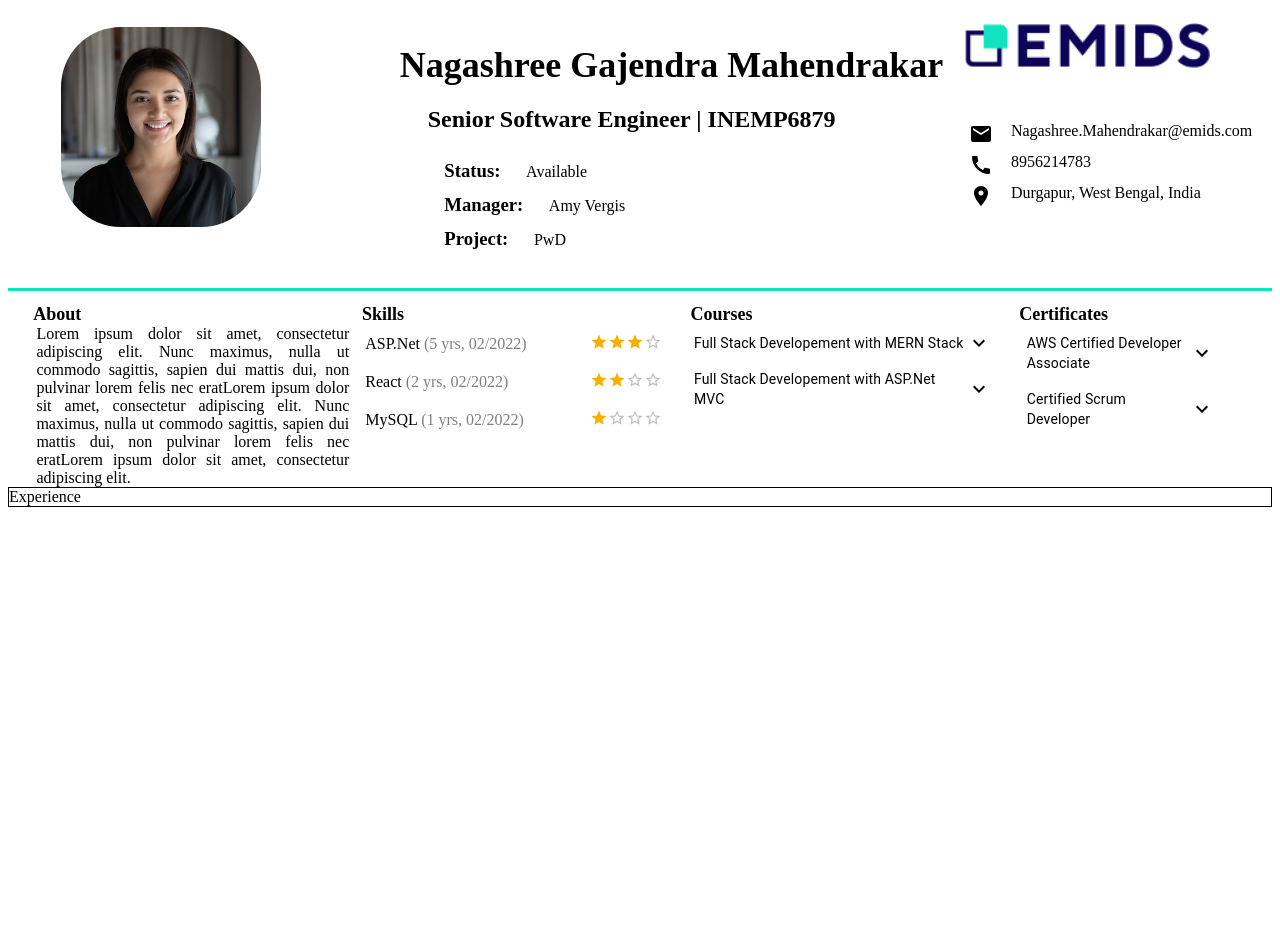
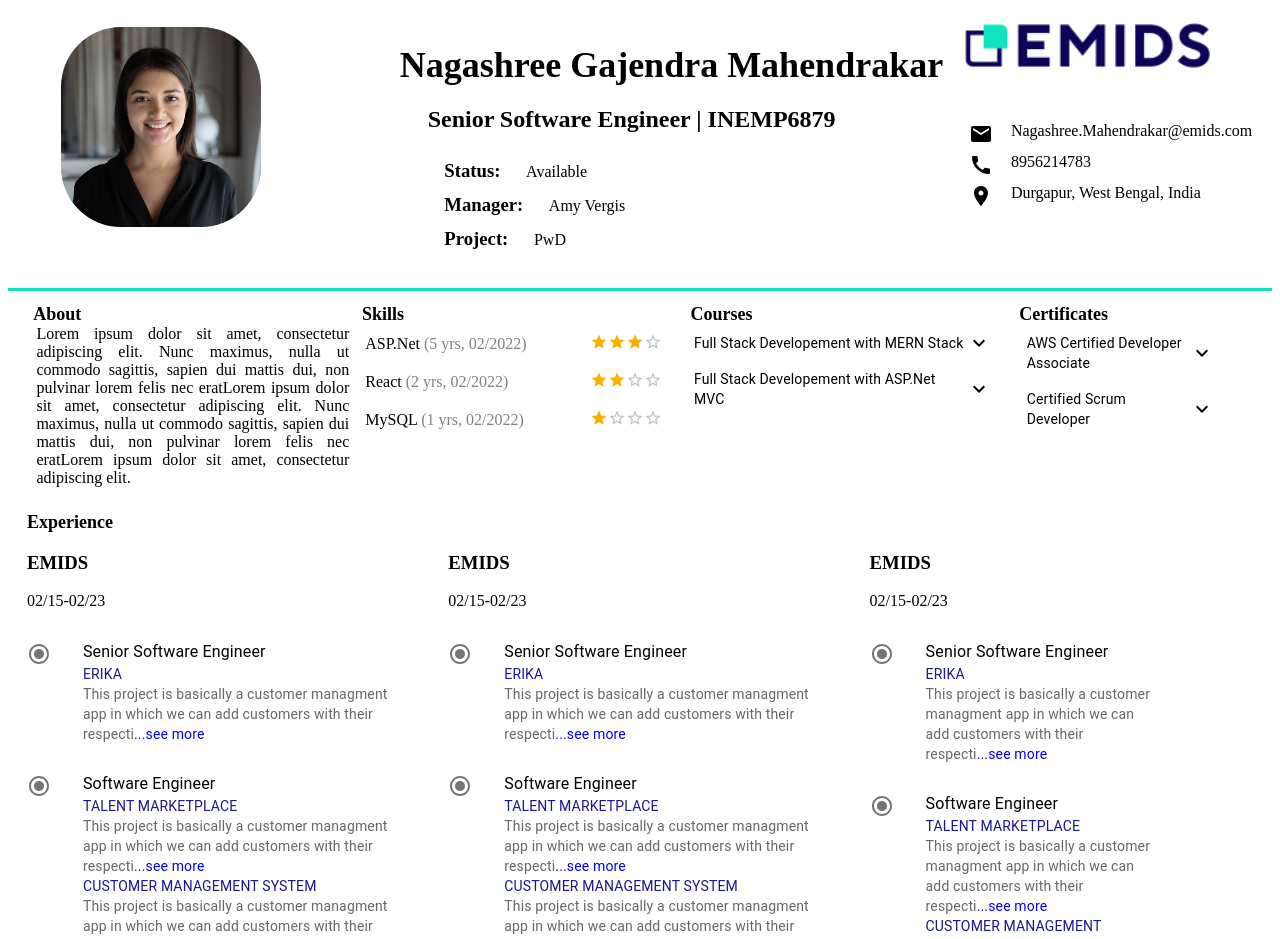
Before and after one commit to ranjanshivangi/Marketplace, a React (Create React App) app in the folder Marketplace-React/: page /profile/1 in a window 1280 px wide. Shown: the top 939 px of the page. Before the commit the page ends 800 px from the top, so only its background shows below. Built offline with nearby package versions, Linux system fonts and the light colour scheme.

Commit message:
Added experience in profile page

```diff
--- a/Marketplace-React/src/App.js
+++ b/Marketplace-React/src/App.js
@@ -3,7 +3,7 @@
 import Dashboard from './pages/Dashboard/dashboard.jsx';
 import Employees from './pages/employees/employees.jsx';
 import Profile from './pages/profile/profile.jsx';
-
+import Experience from './components/experience/experience.jsx';
 import {
   BrowserRouter as Router,
   Routes,
@@ -20,6 +20,7 @@
           <Route path="view/:id" element={<JobDescription/>}></Route>
           <Route path="/employees/" element={<Employees/>}></Route>
           <Route path="/profile/:id" element={<Profile/>}></Route>
+          <Route path="/exp" element={<Experience/>}></Route>
         </Routes>
       </Router>
     </div>
--- /dev/null
+++ b/Marketplace-React/src/components/experience/experience.jsx
@@ -0,0 +1,93 @@
+import React from "react";
+import '../experience/experience.scss';
+import List from '@mui/material/List';
+import ListItem from '@mui/material/ListItem';
+import ListItemButton from '@mui/material/ListItemButton';
+import ListItemIcon from '@mui/material/ListItemIcon';
+import ListItemText from '@mui/material/ListItemText';
+import RadioButtonCheckedIcon from '@mui/icons-material/RadioButtonChecked';
+import { Typography } from "@mui/material";
+
+
+const Experience = () => {
+    const [showMore, setShowMore] = React.useState(false);
+    const [text] = React.useState("This project is basically a customer managment app in which we can add customers with their respective name, email, city, state and can perform CRUD operation and we can add individual orders for each customers.")
+    return (
+        <div className="expbox">
+            <h3>EMIDS</h3>
+            <p>02/15-02/23</p>
+            <List disablePadding>
+                <ListItem disablePadding >
+                    <ListItemButton disableGutters alignItems="flex-start">
+                        <ListItemIcon>
+                            <RadioButtonCheckedIcon />
+                        </ListItemIcon>
+                        <ListItemText primary="Senior Software Engineer"
+                            secondary={
+                                <React.Fragment>
+                                    <Typography
+                                        component="div"
+                                        variant="h8"
+                                        color="rgb(24, 24, 145)"
+                                    >
+                                        ERIKA
+                                    </Typography >
+
+                                    {showMore ? text : `${text.substring(0, 100)}`}
+
+                                    <span className="seemore" onClick={() => setShowMore(!showMore)
+                                    }>
+                                        {showMore ? "...see less" : "...see more"}
+                                    </span>
+                                </React.Fragment>
+                            } />
+
+                    </ListItemButton>
+                </ListItem>
+            </List>
+            <List disablePadding>
+                <ListItem disablePadding >
+                    <ListItemButton disableGutters alignItems="flex-start">
+                        <ListItemIcon>
+                            <RadioButtonCheckedIcon />
+                        </ListItemIcon>
+                        <ListItemText primary="Software Engineer"
+                            secondary={
+                                <React.Fragment>
+                                    <Typography
+                                        component="div"
+                                        variant="body2"
+                                        color="rgb(24, 24, 145)"
+                                    >
+                                        TALENT MARKETPLACE
+                                    </Typography>
+                                    {showMore ? text : `${text.substring(0, 100)}`}
+
+                                    <span className="seemore" onClick={() => setShowMore(!showMore)
+                                    }>
+                                        {showMore ? "...see less" : "...see more"}
+                                    </span>
+                                    <Typography
+                                        component="div"
+                                        variant="body2"
+                                        color="rgb(24, 24, 145)"
+                                    >
+                                        CUSTOMER MANAGEMENT SYSTEM
+                                    </Typography>
+                                    {showMore ? text : `${text.substring(0, 100)}`}
+
+                                    <span className="seemore" onClick={() => setShowMore(!showMore)
+                                    }>
+                                        {showMore ? "...see less" : "...see more"}
+                                    </span>
+                                </React.Fragment>
+                            } />
+
+                    </ListItemButton>
+                </ListItem>
+            </List>
+        </div>
+    )
+
+}
+export default Experience;
--- /dev/null
+++ b/Marketplace-React/src/components/experience/experience.scss
@@ -0,0 +1,13 @@
+.expbox{
+    //border: 1px solid black;
+    height: auto;
+    width: 90%;
+}
+.seemore{
+    color: blue;
+    align-self: flex-end;
+}
+.projectdetails{
+    display: flex;
+    justify-content: space-between;
+}
--- a/Marketplace-React/src/pages/profile/profile.jsx
+++ b/Marketplace-React/src/pages/profile/profile.jsx
@@ -13,15 +13,15 @@
 import ExpandLess from '@mui/icons-material/ExpandLess';
 import ExpandMore from '@mui/icons-material/ExpandMore';
 import ListItemButton from '@mui/material/ListItemButton';
-
+import Experience from "../../components/experience/experience";
 
 const Profile = () => {
     const [openForCourse, setOpenForCourse] = React.useState(-1);
     const [openForCertificate, setOpenForCertificate] = React.useState(-1);
     return (
-        <Grid container style={{ height: 'auto'   }}>
-            <Grid container style={{borderBlockEnd:'3px solid #0FE4BD'}}>
-            <Grid item xs={12} sm={6} md={3} style={{ height: '35vh'}}>
+        <Grid container style={{ height: 'auto' }}>
+            <Grid container style={{ borderBlockEnd: '3px solid #0FE4BD' }}>
+                <Grid item xs={12} sm={6} md={3} style={{ height: '35vh' }}>
                     <div className="Profile">
                         <img className="prpfilrPic" src={require('../../resources/profilePic.jfif')} />
                     </div>
@@ -40,7 +40,7 @@
                 <Grid item xs={12} sm={6} md={3} style={{ height: 'auto' }}>
                     <div className="contact" >
                         <img className="e-logo" src={require('../../resources/emlogo.jfif')} />
-                    <div style={{marginTop:'5%'}}>
+                        <div style={{ marginTop: '5%' }}>
                             <div className="contact-icon-con"><div className="contact-icon"><EmailIcon /></div>
                                 <div className="p">Nagashree.Mahendrakar@emids.com</div></div>
                             <div className="contact-icon-con"><div className="contact-icon"><CallIcon /></div> <div className="p">8956214783</div></div>
@@ -49,11 +49,11 @@
                     </div>
                 </Grid>
             </Grid>
-                <Grid item xs={12} sm={6} md={3} style={{ height: 'auto' ,marginLeft:'2%' ,marginTop:'1%'}}>
+            <Grid item xs={12} sm={6} md={3} style={{ height: 'auto', marginLeft: '2%', marginTop: '1%' }}>
                 <div className="tittle">About</div>
-                    <div className="about" style={{marginLeft:'1%'}}>{profilejson.AboutMe}</div>
+                <div className="about" style={{ marginLeft: '1%' }}>{profilejson.AboutMe}</div>
             </Grid>
-                <Grid item xs={12} sm={6} md={3} style={{ height: 'auto',marginLeft:'1%',marginTop:'1%' }}>
+            <Grid item xs={12} sm={6} md={3} style={{ height: 'auto', marginLeft: '1%', marginTop: '1%' }}>
                 <div className="tittle">Skills</div>
                 <div className="about">
                     <List dense={true} disableGutters={true} disablePadding={true}>
@@ -65,17 +65,17 @@
                     </List>
                 </div>
             </Grid>
-                <Grid item xs={12} sm={6} md={3} style={{ height: 'auto',marginLeft:'1%',marginTop:'1%'}}>
+            <Grid item xs={12} sm={6} md={3} style={{ height: 'auto', marginLeft: '1%', marginTop: '1%' }}>
                 <div className="tittle">Courses</div>
                 <div className="about">
-                    <List style={{fontSize:'12px'}}dense={true} disableGutters={true} disablePadding={true}>
+                    <List style={{ fontSize: '12px' }} dense={true} disableGutters={true} disablePadding={true}>
                         {profilejson.Courses.map((course, index) => (<><ListItemButton onClick={() => setOpenForCourse(openForCourse === index ? -1 : index)}>
-                            <ListItemText  primary={course.Name} />{openForCourse === index ? <ExpandLess /> : <ExpandMore />}</ListItemButton><Collapse in={openForCourse === index} timeout="auto" unmountOnExit><List component="div" disablePadding> <ListItemText sx={{ pl: 4 }} secondary={`- ${course.Type}`} /> <ListItemText sx={{ pl: 4 }} secondary={`- ${course.Date}`} /> <ListItemText sx={{ pl: 4 }} secondary={`- from ${course.From}`} /></List>
+                            <ListItemText primary={course.Name} />{openForCourse === index ? <ExpandLess /> : <ExpandMore />}</ListItemButton><Collapse in={openForCourse === index} timeout="auto" unmountOnExit><List component="div" disablePadding> <ListItemText sx={{ pl: 4 }} secondary={`- ${course.Type}`} /> <ListItemText sx={{ pl: 4 }} secondary={`- ${course.Date}`} /> <ListItemText sx={{ pl: 4 }} secondary={`- from ${course.From}`} /></List>
                             </Collapse></>))}
                     </List>
                 </div>
             </Grid>
-                <Grid item xs={12} sm={6} md={2} style={{ height: 'auto' ,marginLeft:'1%' ,marginTop:'1%'}}>
+            <Grid item xs={12} sm={6} md={2} style={{ height: 'auto', marginLeft: '1%', marginTop: '1%' }}>
                 <div className="tittle">Certificates</div>
                 <div className="about">
                     <List dense={true} disableGutters disablePadding>{profilejson.Certification.map((certificate, index) => (<>
@@ -86,9 +86,19 @@
                 </div>
             </Grid>
 
-                <Grid item xs={12} style={{ border: '1px solid black', width: '20vw', height: 'auto' }}> Experience
+            <Grid item xs={12} style={{ height: 'auto', marginLeft: '1.5%', marginTop: '2%' }} flexDirection="row">
+                <div className="tittle">Experience</div>
+                </Grid>
+                <Grid item xs={12} sm={6} md={4} style={{ height: 'auto', marginLeft: '1.5%' }}>
+                    <Experience />
+                </Grid>
+                <Grid item xs={12} sm={6} md={4} style={{ height: 'auto'}}>
+                    <Experience />
+                </Grid>
+                <Grid item xs={12} sm={6} md={3} style={{ height: 'auto' }}>
+                    <Experience />
+                </Grid>
 
-                </Grid>
 
         </Grid>
     )
--- a/Marketplace-React/src/pages/profile/profile.scss
+++ b/Marketplace-React/src/pages/profile/profile.scss
@@ -73,6 +73,7 @@
     text-align: justify;
     }
 .about{
+    //border: 1px solid black;
         text-align: justify;
         margin-left: -4%;
         font-size: 16px;
```
Lines whose indentation alone changed are shown as unchanged.
